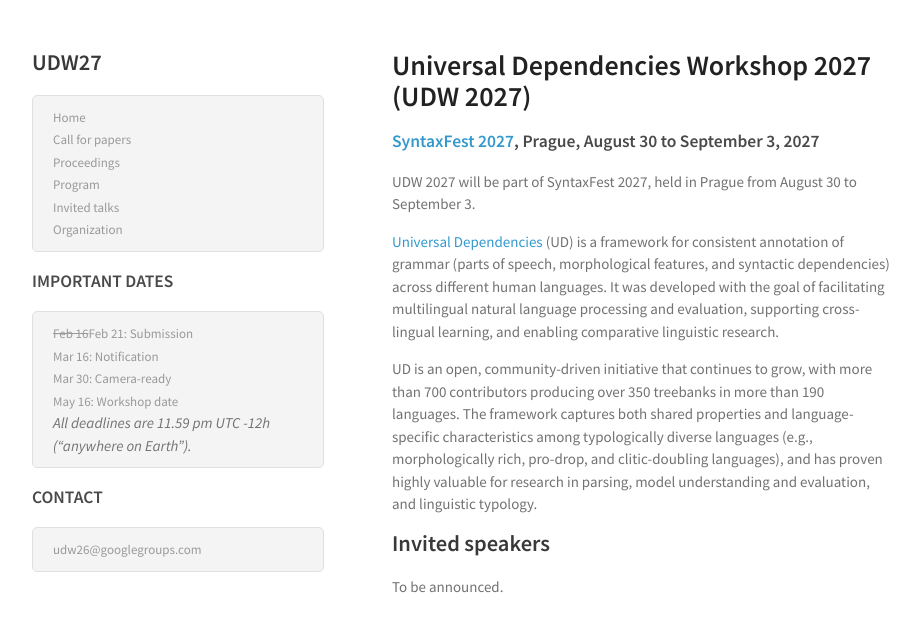
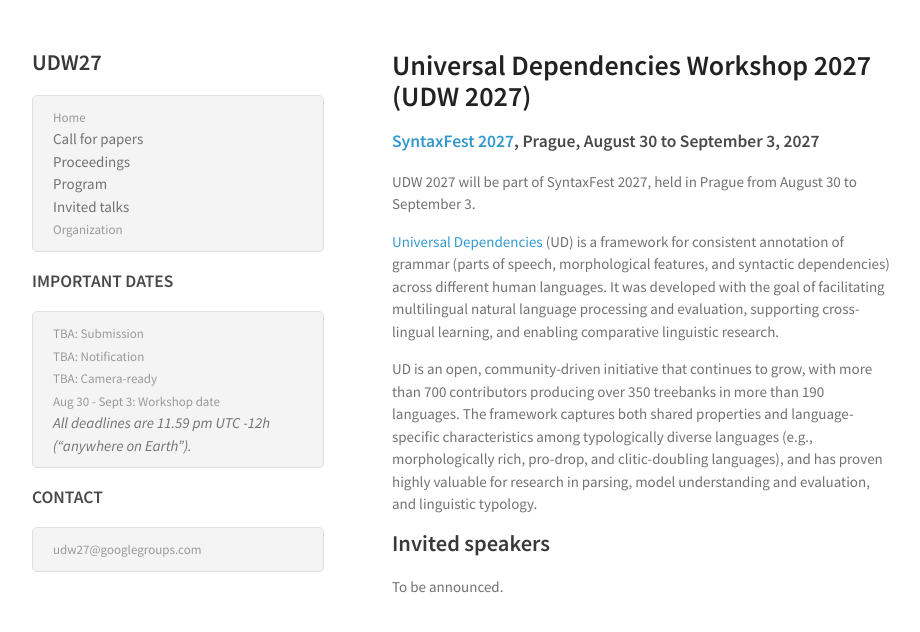
Before and after one commit to UniversalDependencies/udw27, a Jekyll site: the page built from index.md, in a window 1280 px wide. Shown: the top 632 px of the page, without its empty margins (178-1098 px from the left). Built offline with Jekyll 4.4.1, drawn with Linux system fonts in a browser that asks for light colours.

Commit message:
Update header.html

```diff
--- a/_includes/header.html
+++ b/_includes/header.html
@@ -1,31 +1,24 @@
 <h2 class="site-title" href="{{ site.baseurl }}/">{{ site.title }}</h2>
 
 <ul>
-    <li><a class="page-link" href="/udw26/">Home</a></li>
-    <li><a class="page-link" href="/udw26/cfp.html">Call for papers</a></li>
-    <!--<li><a class="page-link" href="/udw26/submission.html">Submission</a></li>-->
-    <!--li><a class="page-link" href="/udw26/grants.html">Financial aid</a></li-->
-    <li><a class="page-link" href="https://aclanthology.org/volumes/2026.udw-1/" target="_blank">Proceedings</a></li>
-    <!-- <li><a class="page-link" href="/udw26/registration.html">Registration</a></li> -->
-    <li><a class="page-link" href="/udw26/program.html">Program</a></li>
-    <li><a class="page-link" href="/udw26/invited-talk.html">Invited talks</a></li>
-    <li><a class="page-link" href="/udw26/organization.html">Organization</a></li>
+    <li><a class="page-link" href="/udw27/">Home</a></li>
+    <li>Call for papers</li>
+    <li>Proceedings</li>
+    <li>Program</li>
+    <li>Invited talks</li>
+    <li><a class="page-link" href="/udw27/organization.html">Organization</a></li>
 </ul>
 
 <h3>IMPORTANT DATES </h3>
 <ul>
-<!--
-    <li><span><del>Sep 27</del> <del>Oct 4 <b>Oct 11</b>: Submission</del>  </span></li>
--->
-<li><span><del>Feb 16</del>Feb 21: Submission</span></li>
-    <li><span>Mar 16: Notification</span></li>
-    <li><span>Mar 30: Camera-ready</span></li>
-    <li><span>May 16: Workshop date</span></li>
+<li><span>TBA: Submission</span></li>
+    <li><span>TBA: Notification</span></li>
+    <li><span>TBA: Camera-ready</span></li>
+    <li><span>Aug 30 - Sept 3: Workshop date</span></li>
     <i>All deadlines are 11.59 pm UTC -12h (“anywhere on Earth”).</i>
 </ul>
 
-
 <h3>CONTACT</h3>
 <ul>
-  <li><span><a href="mailto:udw26@googlegroups.com">udw26@googlegroups.com</a></span></li>
+  <li><span><a href="mailto:udw27@googlegroups.com">udw27@googlegroups.com</a></span></li>
 </ul>
```
